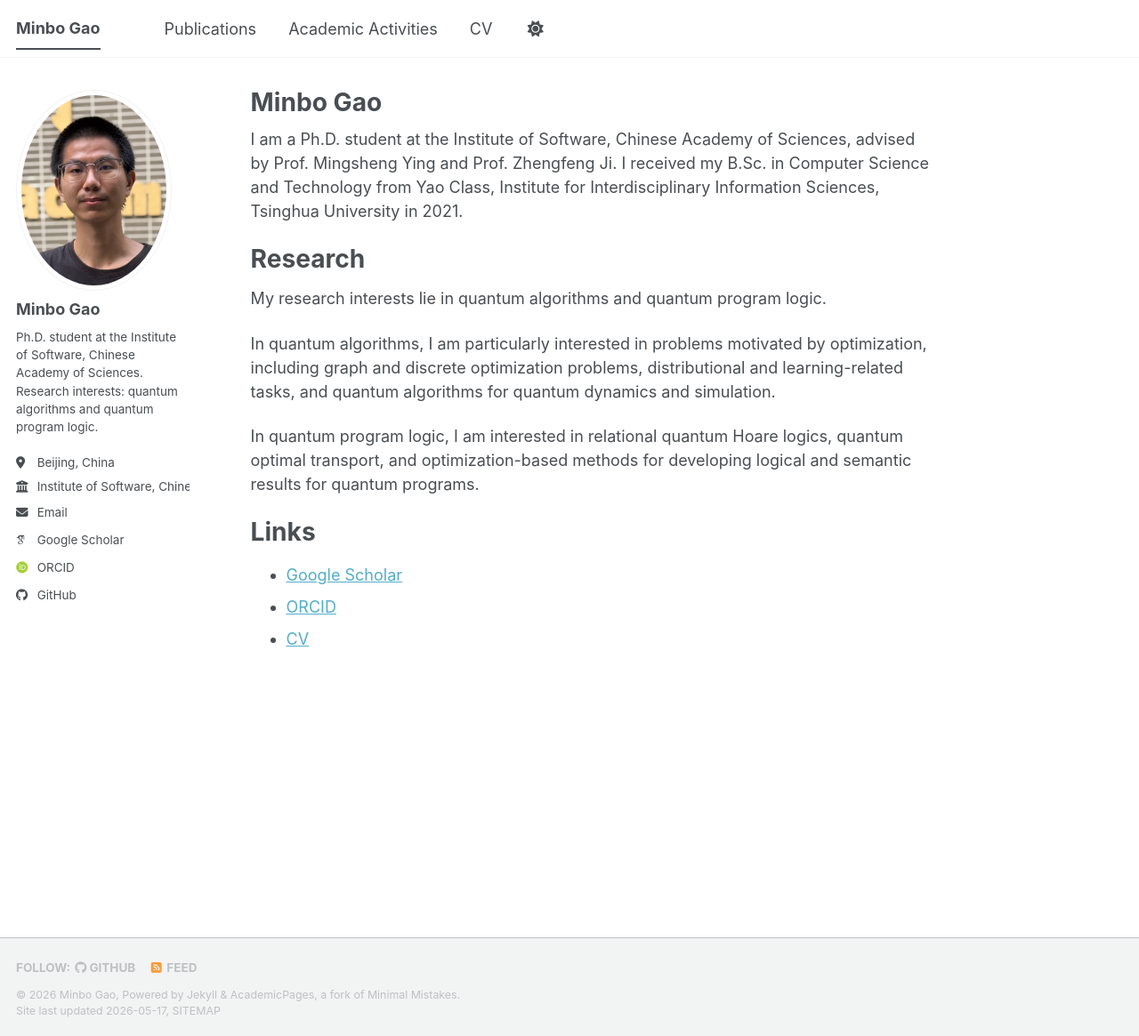
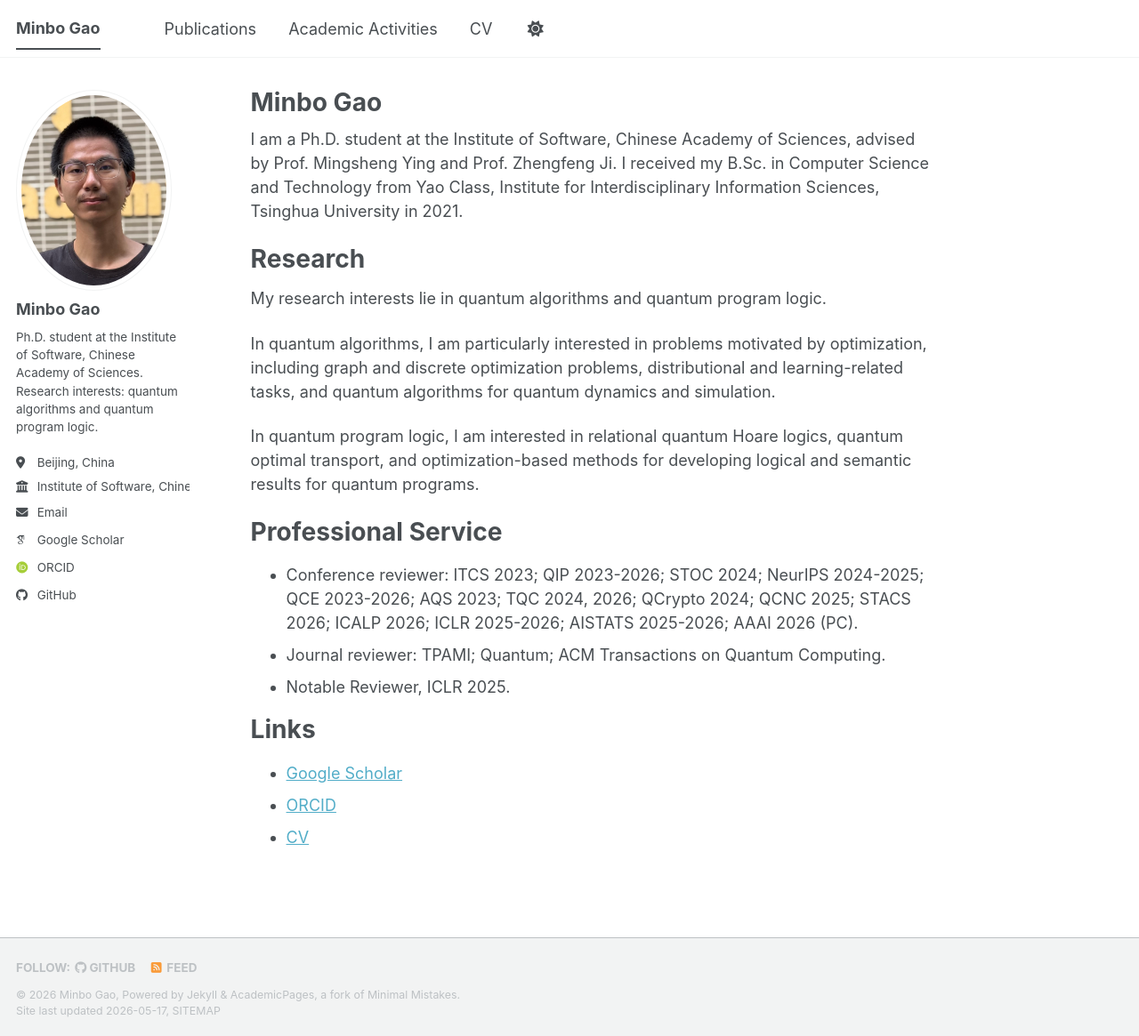
Before and after one commit to MinboGaoTHU/MinboGaoTHU.github.io, a Jekyll site: the page built from _pages/about.md, in a window 1280 px wide and 1165 px high. Shown: the whole window at 89% size. Built offline with Jekyll 4.4.1, drawn with Linux system fonts in a browser that asks for light colours; some web fonts are replaced; a script bundle is joined from its source files by our own code; library files that are not in the unit come from our copies.

Commit message:
add review experiencs

```diff
--- a/_pages/about.md
+++ b/_pages/about.md
@@ -18,6 +18,13 @@ In quantum algorithms, I am particularly interested in problems motivated by opt
 
 In quantum program logic, I am interested in relational quantum Hoare logics, quantum optimal transport, and optimization-based methods for developing logical and semantic results for quantum programs.
 
+Professional Service
+======
+
+- Conference reviewer: ITCS 2023; QIP 2023-2026; STOC 2024; NeurIPS 2024-2025; QCE 2023-2026; AQS 2023; TQC 2024, 2026; QCrypto 2024; QCNC 2025; STACS 2026; ICALP 2026; ICLR 2025-2026; AISTATS 2025-2026; AAAI 2026 (PC).
+- Journal reviewer: TPAMI; Quantum; ACM Transactions on Quantum Computing.
+- Notable Reviewer, ICLR 2025.
+
 Links
 ======
 
```
Also changed, not shown: _pages/cv.md (+6 -0 lines), 4 other files.
